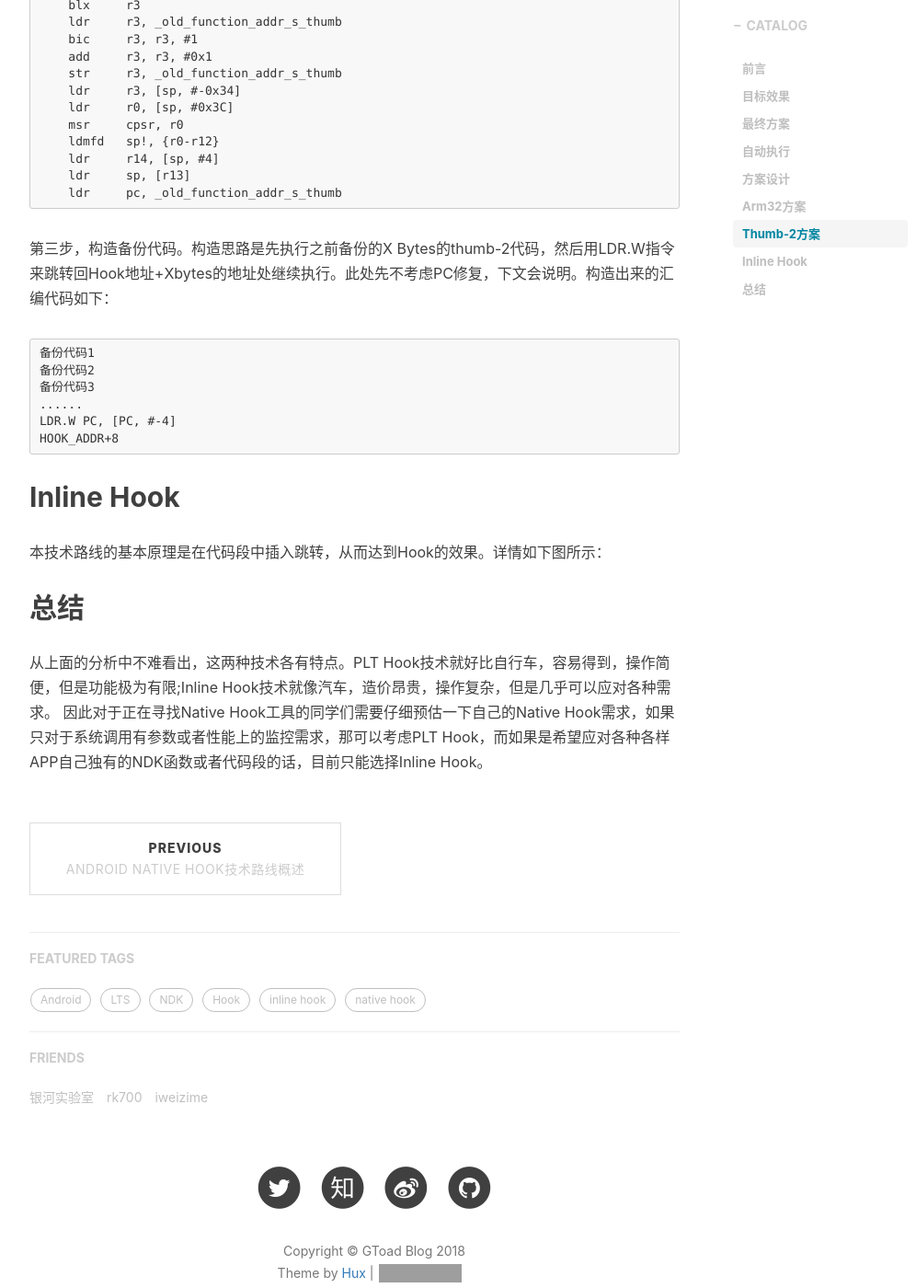
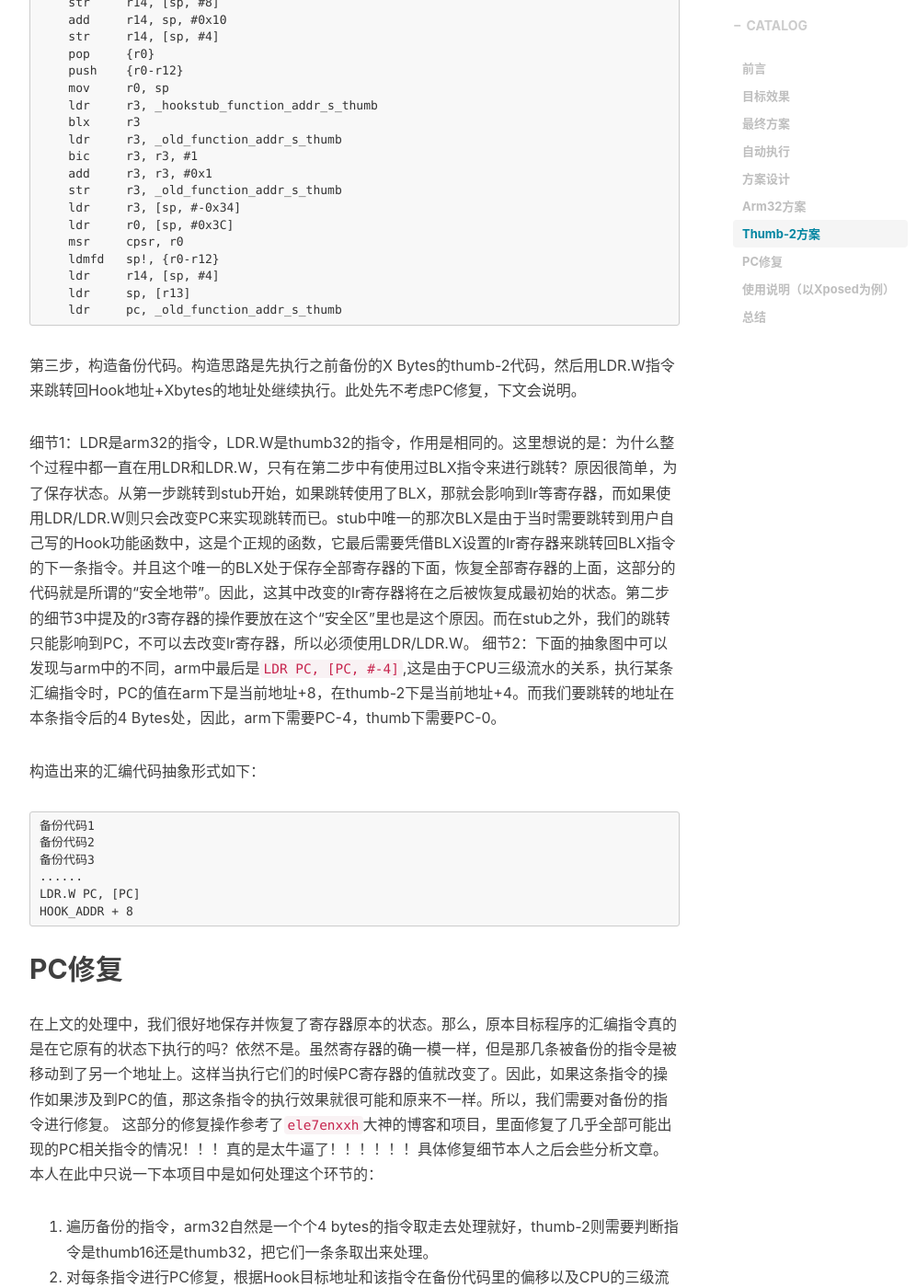
Before and after one commit to GToad/GToad.github.io, a Jekyll site: the page built from _posts/2018-07-06-Auto-Native-Hook.markdown, in a window 1280 px wide and 1400 px high, scrolled down 6443 px. Shown: the whole window at 92% size, without its empty margins (233-1229 px from the left). Built offline with Jekyll 4.4.1, drawn with Linux system fonts in a browser that asks for light colours; nearby versions of some CDN libraries; comment, search, counter and statistics services are not loaded; some of the changed text lies outside the part shown; grey boxes are pictures that could not be loaded.

Commit message:
try the markdown posts

````diff
--- a/_posts/2018-07-06-Auto-Native-Hook.markdown
+++ b/_posts/2018-07-06-Auto-Native-Hook.markdown
@@ -108,7 +108,7 @@
     ldr     pc, _old_function_addr_s
 ```
 
-第三步，构造备份代码。构造思路是先执行之前备份的2条arm32代码（共计8 Btyes），然后增加两条跳转回Hook地址+8bytes的地址处继续执行。此处先不考虑PC修复，下文会说明。构造出来的汇编代码如下：
+第三步，构造备份代码。构造思路是先执行之前备份的2条arm32代码（共计8 Btyes），然后用LDR指令跳转回Hook地址+8bytes的地址处继续执行。此处先不考虑PC修复，下文会说明。构造出来的汇编代码如下：
 
 ```
 备份代码1
@@ -156,6 +156,7 @@
 {
     ......
 
+        ////LDR PC, [PC, #0]对应的thumb机器码为：0xf004f85f
         if (CLEAR_BIT0((uint32_t)pCurAddress) % 4 != 0) { //补NOP
 			//((uint16_t *) CLEAR_BIT0(pCurAddress))[i++] = 0xBF00;  // NOP
             BYTE szLdrPCOpcodes[12] = {0x00, 0xBF, 0xdF, 0xF8, 0x00, 0xF0};
@@ -181,6 +182,7 @@
 细节1：为什么跳转到第三部分要用thumb模式？因为第三部分中是含有备份的thumb代码的，而同一个顺序执行且没有内部跳转的代码段是无法改变执行模式的。因此，整个第三部分的汇编指令都需要跟着备份代码用thumb指令来编写。
 细节2：第二部分是arm模式，但是第三部分却是thumb模式，如何切换？我在第一步的细节2中提到过，无论是arm还是thumb模式，每条汇编指令的地址肯定都能整除2，因为最小的thumb16指令也需要2 Bytes。那么这时候Arm架构就规定了，当跳转地址是单数时，就代表要切换到thumb模式来执行；当跳转地址是偶数时，就代表用Arm模式来执行。这个模式不是切换的概念，换句话说与跳转前的执行模式无关。无论跳转前是arm还是thumb，只要跳转的目标地址是单数就代表接下来要用thumb模式执行，反之arm模式亦然。这真的是个很不错的设定，因为我们只需要考虑接下来的执行模式就行了。这里，本人就是通过将第三部分的起始地址+1来使得跳转后程序以thumb模式执行。
 细节3：下方的关键代码中`ldr  r3, _old_function_addr_s_thumb`到`str  r3, _old_function_addr_s_thumb`就是用来给目标地址+1的。这部分代码不能按照逻辑紧贴着最后的`ldr  pc, _old_function_addr_s_thumb`来写，而是一定要写在恢复全部寄存器状态的前面，否则这里用到的r3会错过恢复从而引起不稳定。
+细节4：那条bic指令是用来清除`_old_function_addr_s_thumb`变量的最低位的。因为如果该Hook目标会被多次调用，那每次这个`_old_function_addr_s_thumb`都会被+1。第一次没有问题，成功变成了thumb模式，而第二次会以arm模式下偏2 bytes跳转，之后偏差越来越大，模式交叉出现。因此，本人使用bic指令来清除每次Hook调用后的+1效果。
 
 关键代码如下：
 
@@ -210,21 +212,56 @@
     ldr     pc, _old_function_addr_s_thumb
 ```
 
-第三步，构造备份代码。构造思路是先执行之前备份的X Bytes的thumb-2代码，然后用LDR.W指令来跳转回Hook地址+Xbytes的地址处继续执行。此处先不考虑PC修复，下文会说明。构造出来的汇编代码如下：
+第三步，构造备份代码。构造思路是先执行之前备份的X Bytes的thumb-2代码，然后用LDR.W指令来跳转回Hook地址+Xbytes的地址处继续执行。此处先不考虑PC修复，下文会说明。
+
+细节1：LDR是arm32的指令，LDR.W是thumb32的指令，作用是相同的。这里想说的是：为什么整个过程中都一直在用LDR和LDR.W，只有在第二步中有使用过BLX指令来进行跳转？原因很简单，为了保存状态。从第一步跳转到stub开始，如果跳转使用了BLX，那就会影响到lr等寄存器，而如果使用LDR/LDR.W则只会改变PC来实现跳转而已。stub中唯一的那次BLX是由于当时需要跳转到用户自己写的Hook功能函数中，这是个正规的函数，它最后需要凭借BLX设置的lr寄存器来跳转回BLX指令的下一条指令。并且这个唯一的BLX处于保存全部寄存器的下面，恢复全部寄存器的上面，这部分的代码就是所谓的“安全地带”。因此，这其中改变的lr寄存器将在之后被恢复成最初始的状态。第二步的细节3中提及的r3寄存器的操作要放在这个“安全区”里也是这个原因。而在stub之外，我们的跳转只能影响到PC，不可以去改变lr寄存器，所以必须使用LDR/LDR.W。
+细节2：下面的抽象图中可以发现与arm中的不同，arm中最后是`LDR PC, [PC, #-4]`,这是由于CPU三级流水的关系，执行某条汇编指令时，PC的值在arm下是当前地址+8，在thumb-2下是当前地址+4。而我们要跳转的地址在本条指令后的4 Bytes处，因此，arm下需要PC-4，thumb下需要PC-0。
+
+构造出来的汇编代码抽象形式如下：
 
 ```
 备份代码1
 备份代码2
 备份代码3
 ......
-LDR.W PC, [PC, #-4]
-HOOK_ADDR+8
+LDR.W PC, [PC]
+HOOK_ADDR + 8
 ```
 
 
-## Inline Hook
+## PC修复
 
-本技术路线的基本原理是在代码段中插入跳转，从而达到Hook的效果。详情如下图所示：
+在上文的处理中，我们很好地保存并恢复了寄存器原本的状态。那么，原本目标程序的汇编指令真的是在它原有的状态下执行的吗？依然不是。虽然寄存器的确一模一样，但是那几条被备份的指令是被移动到了另一个地址上。这样当执行它们的时候PC寄存器的值就改变了。因此，如果这条指令的操作如果涉及到PC的值，那这条指令的执行效果就很可能和原来不一样。所以，我们需要对备份的指令进行修复。
+这部分的修复操作参考了`ele7enxxh`大神的博客和项目，里面修复了几乎全部可能出现的PC相关指令的情况！！！真的是太牛逼了！！！！！！具体修复细节本人之后会些分析文章。本人在此中只说一下本项目中是如何处理这个环节的：
+
+1. 遍历备份的指令，arm32自然是一个个4 bytes的指令取走去处理就好，thumb-2则需要判断指令是thumb16还是thumb32，把它们一条条取出来处理。
+2. 对每条指令进行PC修复，根据Hook目标地址和该指令在备份代码里的偏移以及CPU的三级流水作用来计算出这条指令当时原本PC的值。从而用这个计算出来的值来代替这个指令中对当前PC的计算。
+3. 将每条备份代码修复后的代码按顺序拼接（不需要修复的就用原来的指令去拼接），并在末尾拼接上原本的LDR/LDR.W跳转指令。
+
+于是上文第三步构造出来的汇编代码抽象形式如下：
+
+```
+备份代码1
+备份代码2
+涉及PC的备份代码3的修复代码1
+涉及PC的备份代码3的修复代码2
+涉及PC的备份代码3的修复代码3
+涉及PC的备份代码3的修复代码4
+涉及PC的备份代码3的修复代码5
+备份代码4
+涉及PC的备份代码5的修复代码1
+涉及PC的备份代码5的修复代码2
+LDR/LDR.W PC, [PC, #-4]
+HOOK_ADDR + X
+```
+
+## 使用说明（以Xposed为例）
+
+本项目在有Xposed框架的测试机上运行时，可以使用一个插件在APP的起始环节就加载本项目的so。
+
+使用者先找到想要Hook的目标，然后写自己需要的Hook功能。
+
+本人使用这个插件加载so就很方便啦，不用重启手机，它会自动去系统路径下寻找文件名符合的so然后加载到目标APP中。
 
 
 
````
